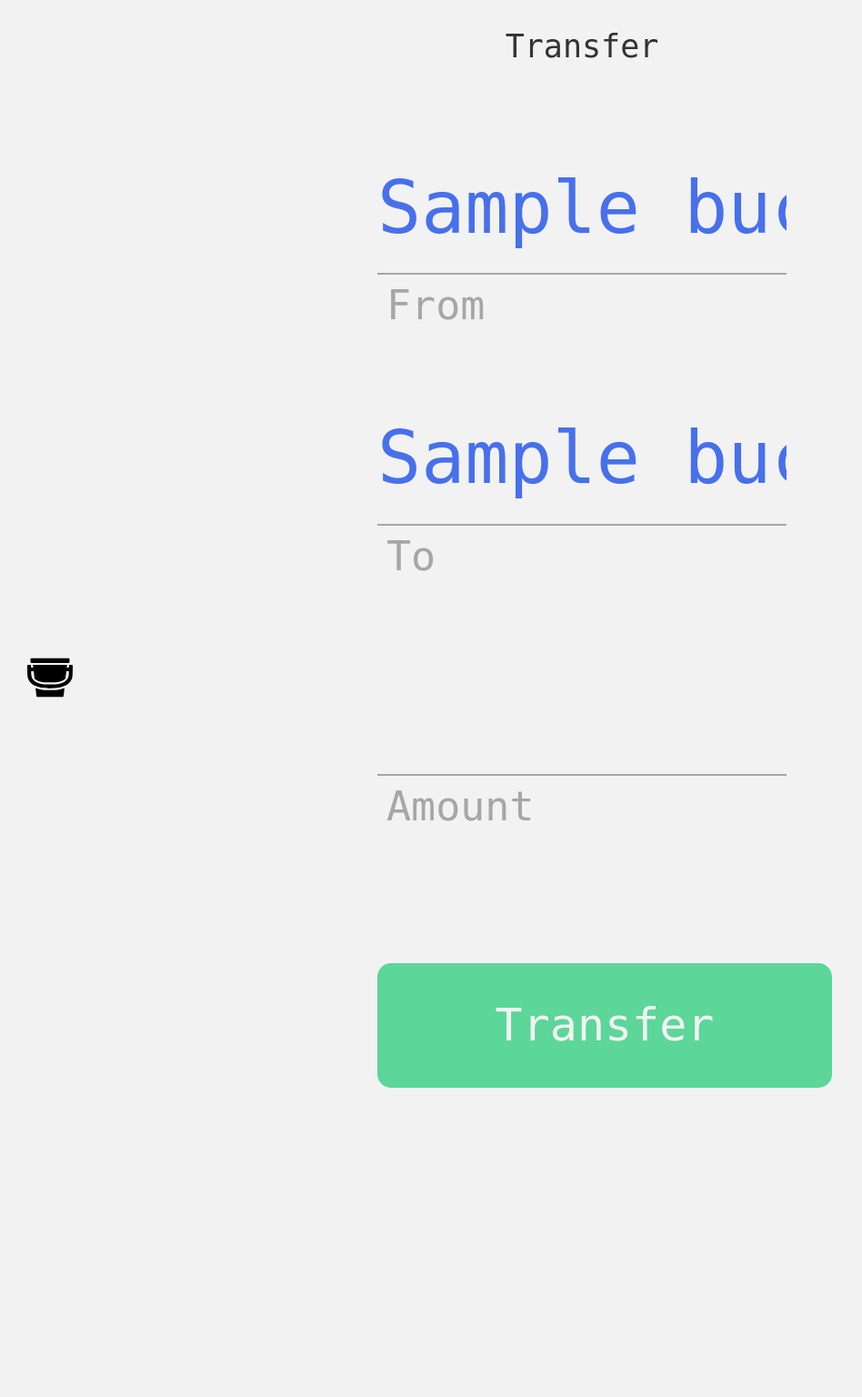
After one commit to bryanchambers/buckets, a Flask app: page /transfer in a window 1280 px wide. The commit adds this page. Shown: the top 1536 px of the page at 91% size, without its empty margins (0-948 px from the left). Run offline with Flask 2, Linux system fonts and the light colour scheme; tables that the repository leaves empty hold one stand-in row (values such as "Sample post"); some libraries are stand-ins or nearby versions.

Commit message:
Added transfer feature

```diff
--- a/app.py
+++ b/app.py
@@ -133,5 +133,21 @@ def purchases():
 
 
 
+@app.route('/transfer', methods=['GET', 'POST'])
+def transfer():
+	if 'submit' in request.form:
+		from_bucket = Bucket.query.get(int(request.form['from']))
+		to_bucket   = Bucket.query.get(int(request.form['to']))
+		amount      = int(request.form['amount'])
+
+		from_bucket.balance = from_bucket.balance - amount
+		to_bucket.balance = to_bucket.balance + amount
+		db.session.commit()
+		return redirect('/')
+	buckets = Bucket.query.all()
+	return render_template('transfer.html', buckets=buckets, title='Transfer')
+
+
+
 if __name__ == '__main__':
 	app.run()
--- a/static/style.css
+++ b/static/style.css
@@ -126,6 +126,21 @@ body {
 }
 
 
+.select-custom {
+    height: 150px !important;
+    font-size: 80px !important;
+    padding: 0;
+    padding-top: 5px;
+    width: 100%;
+    background:#f2f2f2;
+    margin-top: 50px;
+    text-align: center !important;
+    border: none;
+    border-radius: 15px;
+    color: #4770eb;
+    -webkit-appearance: none;
+}
+
 .input-custom:focus {
     background:#f2f2f2 !important;
     color: #4770eb;
--- a/templates/home.html
+++ b/templates/home.html
@@ -32,6 +32,10 @@
 	</div>
 
 	<div class='row mt-5'>
+		<div class='text-center col'><a class="btn btn-custom btn-blue" id='button' href='transfer' role="button">Transfer</a></div>
+	</div>
+
+	<div class='row mt-5'>
 		<div class='text-center col'><a class="btn btn-custom btn-blue" id='button' href='buckets/new' role="button">New Bucket</a></div>
 	</div>
 {% endblock %}
--- /dev/null
+++ b/templates/transfer.html
@@ -0,0 +1,32 @@
+{% extends 'layout.html' %}
+
+{% block body %}
+	<form action='' method='post' class='form form-custom'>
+		<div class='form-group'>
+            <select name='from' class='form-control select-custom input-border'>
+				{% for bucket in buckets %}
+					<option value='{{bucket.id}}'>{{bucket.name}}</option>
+				{% endfor %}
+			</select>
+            <label class='input-label'>From</label>
+		</div>
+
+		<div class='form-group'>
+			<select name='to' class='form-control select-custom input-border'>
+				{% for bucket in buckets %}
+					<option value='{{bucket.id}}'>{{bucket.name}}</option>
+				{% endfor %}
+			</select>
+			<label class='input-label'>To</label>
+		</div>
+
+		<div class='form-group'>
+			<input name='amount' type='number' class='form-control input-custom input-border' min='1' step='1'>
+			<label class='input-label'>Amount</label>
+		</div>
+
+		<div class='text-center btn-spacer'>
+			<button name='submit' type='submit' value='0' class='btn btn-custom btn-green'>Transfer</button>
+		</div>
+	</form>
+{% endblock %}
```
